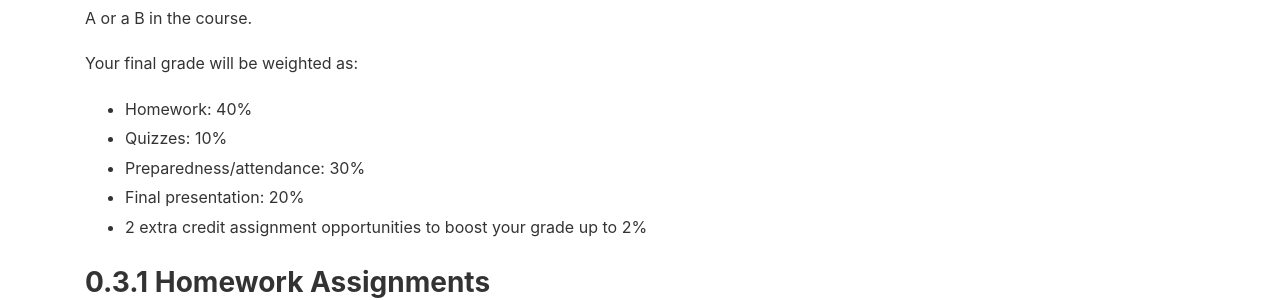
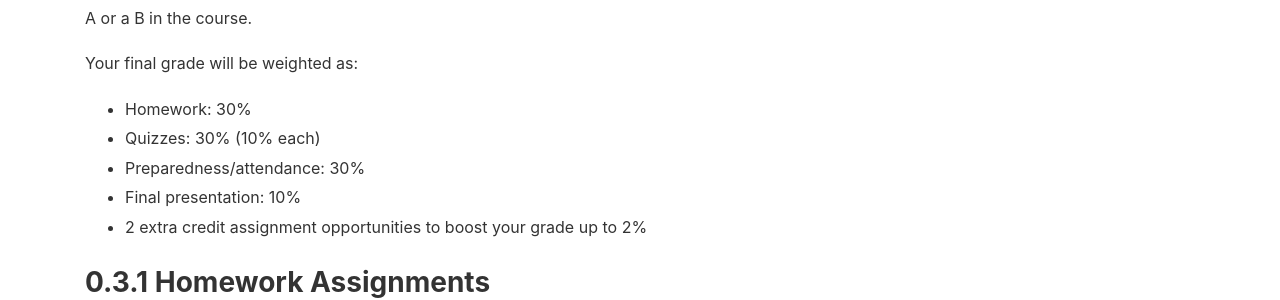
Before and after one commit to JEFworks-Lab/genomic-data-visualization-2025, a Jekyll site: the page built from _course/0-welcome-and-introductions.md, in a window 1280 px wide and 900 px high, scrolled down 3625 px. Shown: the part 161-461 px from the top of the window. Built offline with Jekyll 4.4.1, drawn with Linux system fonts in a browser that asks for light colours; nearby versions of some CDN libraries.

Commit message:
update syllabus

```diff
--- a/_course/0-welcome-and-introductions.md
+++ b/_course/0-welcome-and-introductions.md
@@ -57,10 +57,10 @@ We believe the primary purpose of an education is to train you to be able to thi
 We rarely give out grades below a C and if you consistently submit work, participate in discussions, and do your best you are very likely to get an A or a B in the course.
 
 Your final grade will be weighted as:
-- Homework: 40%
-- Quizzes: 10%
+- Homework: 30%
+- Quizzes: 30% (10% each)
 - Preparedness/attendance: 30%
-- Final presentation: 20%
+- Final presentation: 10%
 - 2 extra credit assignment opportunities to boost your grade up to 2%
 
 ### 0.3.1 Homework Assignments
```
